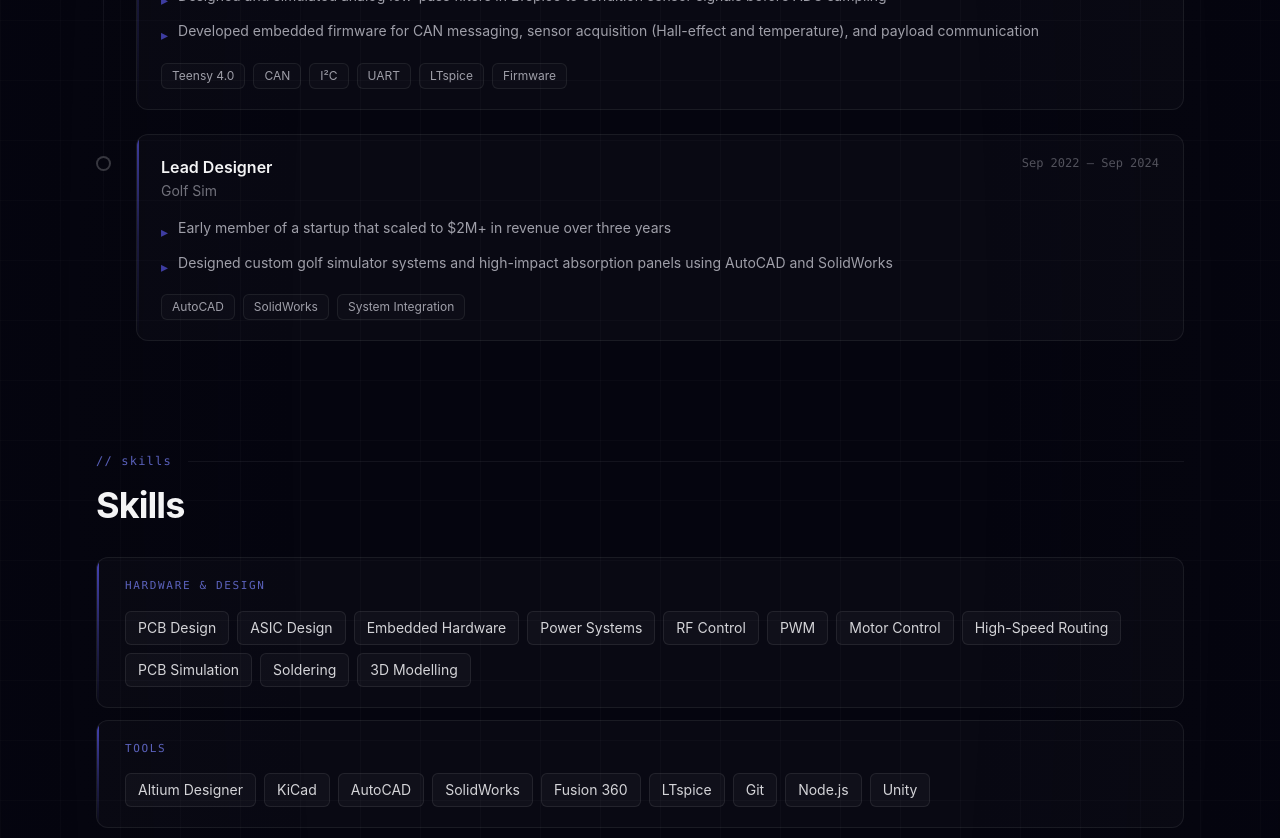
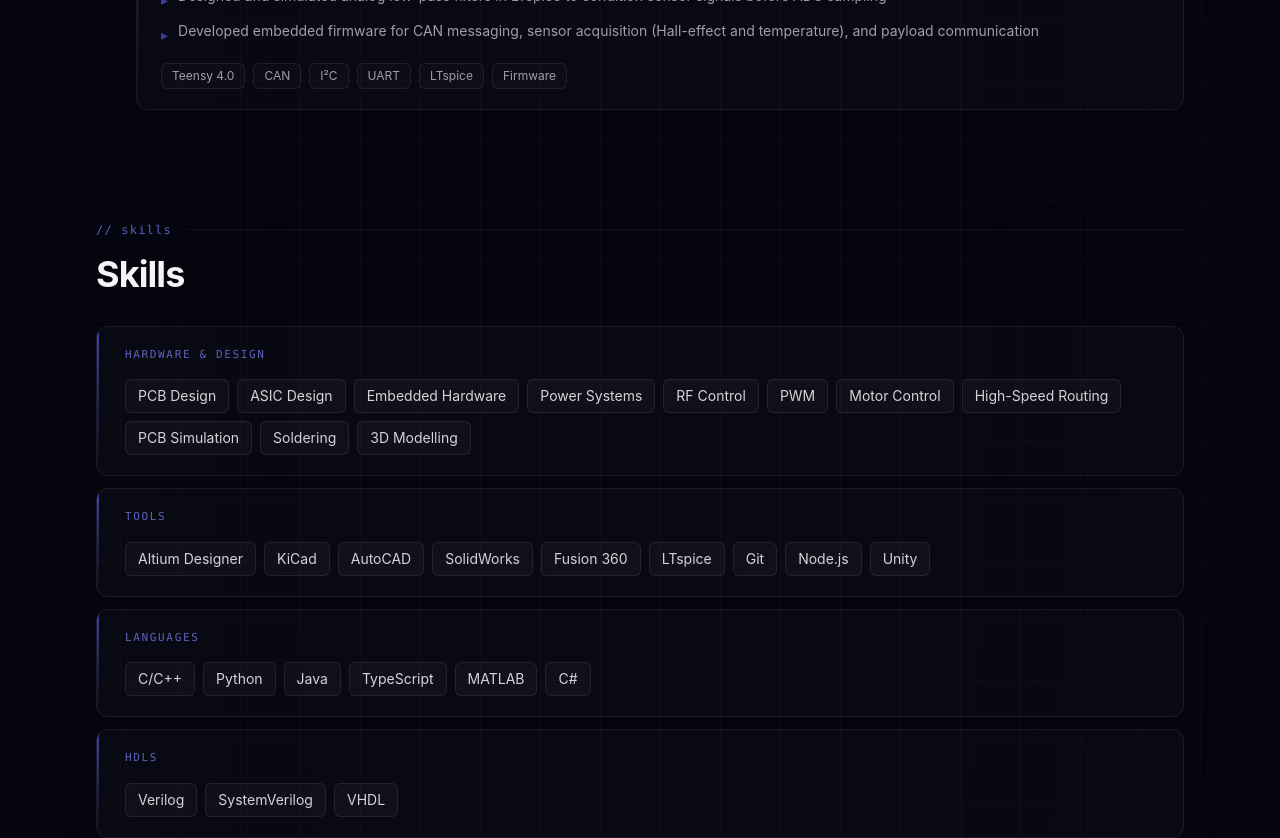
Before and after one commit to Arn0vG/Portfolio, a Next.js app: page / in a window 1280 px wide. Shown: the part 1480-2318 px from the top of the page. Built offline with nearby package versions, Linux system fonts and the light colour scheme.

Commit message:
sim gone

```diff
--- a/app/page.tsx
+++ b/app/page.tsx
@@ -161,17 +161,6 @@ const experiences = [
       "Designed, simulated, and validated a Teensy 4.0-based embedded interface board integrating CAN, I²C, and UART with analog signal conditioning and ADC front-end design for a high-noise submerged environment",
       "Designed and simulated analog low-pass filters in LTspice to condition sensor signals before ADC sampling",
       "Developed embedded firmware for CAN messaging, sensor acquisition (Hall-effect and temperature), and payload communication",
-    ],
-  },
-  {
-    role: "Lead Designer",
-    org: "Golf Sim",
-    period: "Sep 2022 — Sep 2024",
-    tags: ["AutoCAD", "SolidWorks", "System Integration"],
-    current: false,
-    bullets: [
-      "Early member of a startup that scaled to $2M+ in revenue over three years",
-      "Designed custom golf simulator systems and high-impact absorption panels using AutoCAD and SolidWorks",
     ],
   },
 ];
```
